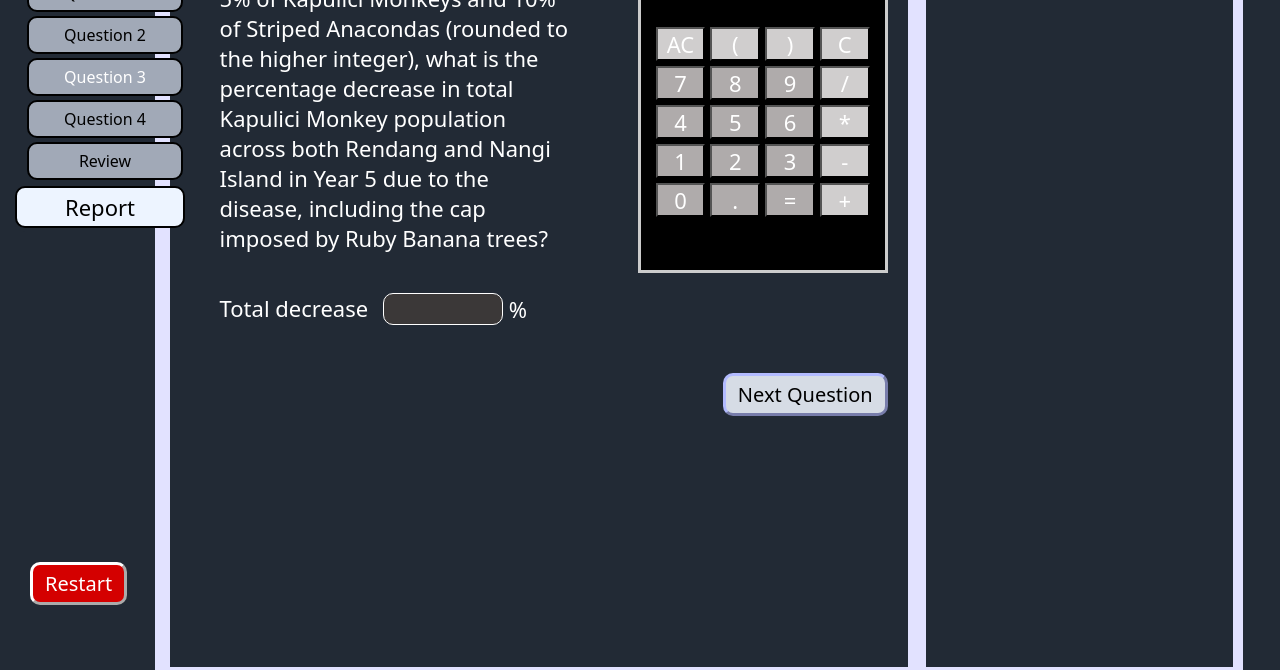
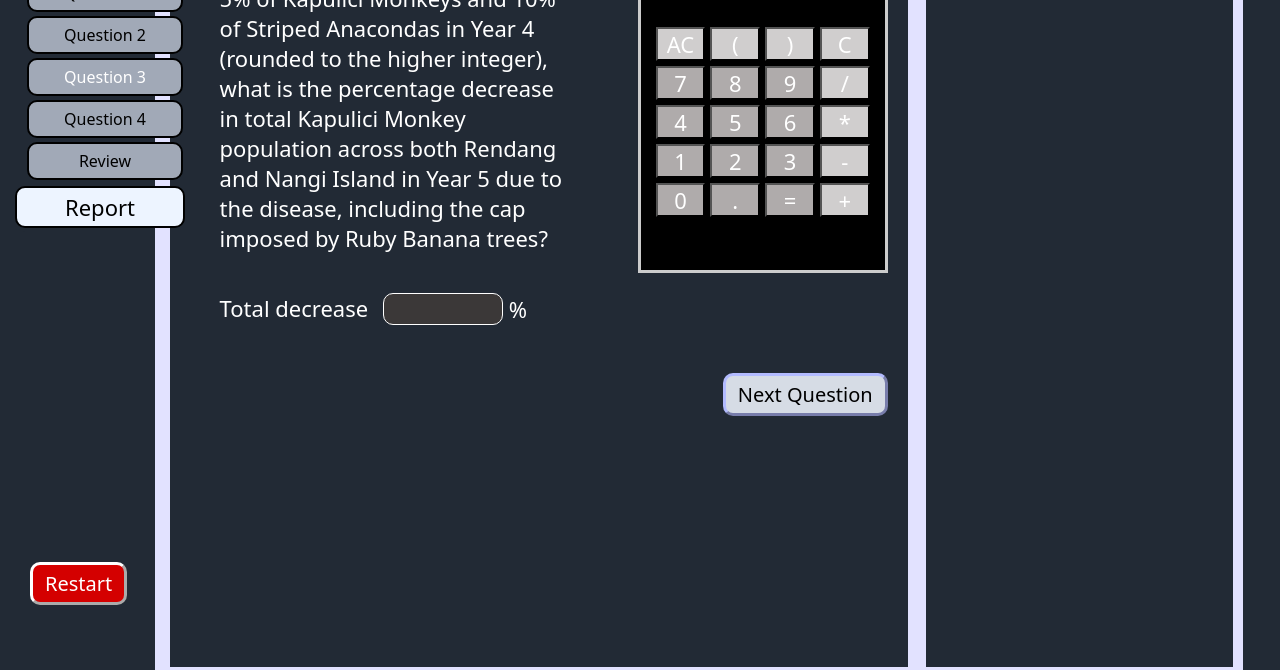
Before and after one commit to torhadas1/casementor_quiz_simulation_3, a plain HTML site: page calculator_question_3.html in a window 1280 px wide. Shown: the part 175-845 px from the top of the page. Drawn offline with nearby package versions, Linux system fonts and the light colour scheme; sample sign-in values are in the browser's storage.

Commit message:
Update calculator_question_3.html

```diff
--- a/calculator_question_3.html
+++ b/calculator_question_3.html
@@ -68,7 +68,7 @@
                     <br>
                     Assuming that the disease kills 5% of
                     Kapulici Monkeys and 10% of Striped
-                    Anacondas (rounded to the higher integer),
+                    Anacondas in Year 4 (rounded to the higher integer),
                     what is the percentage decrease in total
                     Kapulici Monkey population across both
                     Rendang and Nangi Island in Year 5 due to the disease,
```
